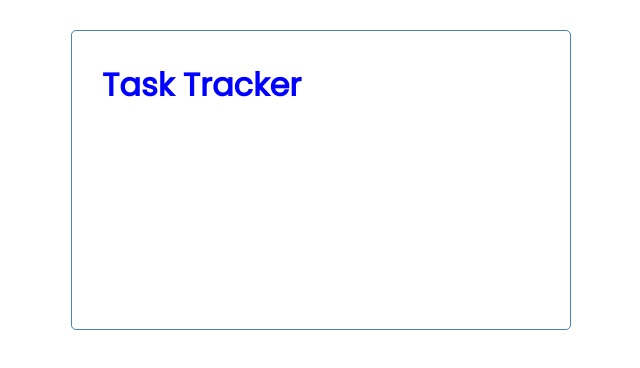
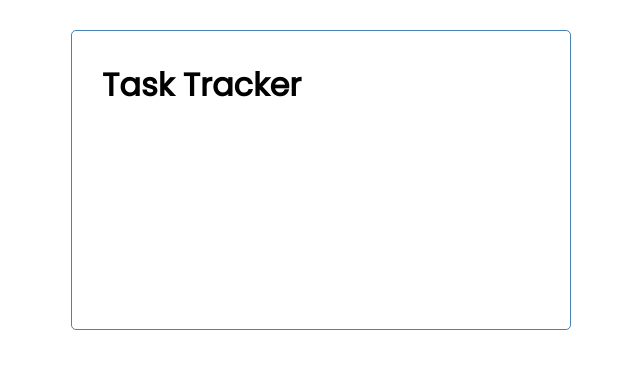
Before and after one commit to lewisushindi/react-task-tracker, a React (Create React App) app: page / in a window 1280 px wide. Shown: the top 368 px of the page, without its empty margins (319-959 px from the left). Built offline with nearby package versions, Linux system fonts and the light colour scheme.

Commit message:
removing unwanted styling

```diff
--- a/src/components/Header.js
+++ b/src/components/Header.js
@@ -2,7 +2,7 @@
 const Header = ({title}) => {
   return (
     <header>
-        <h1 style={headingStyle}>{title}</h1>
+        <h1>{title}</h1>
 
     </header>
   )
@@ -12,8 +12,5 @@ Header.defaultProps ={
     title: 'Task Tracker' ,
 }
 
-const headingStyle ={
-    color: 'blue',
-}
 
 export default Header
```
